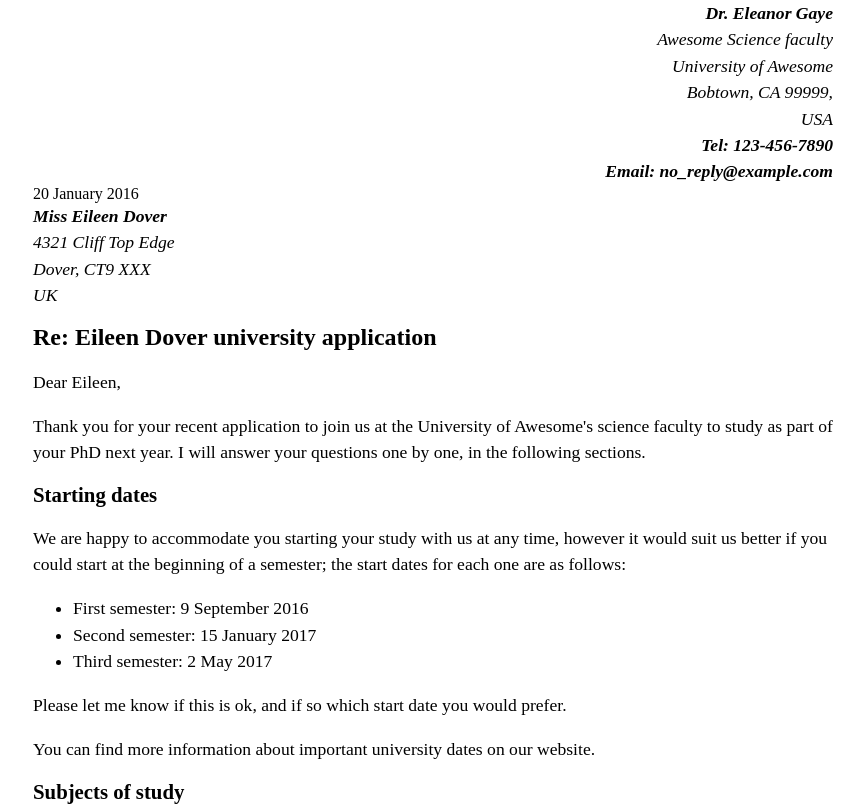
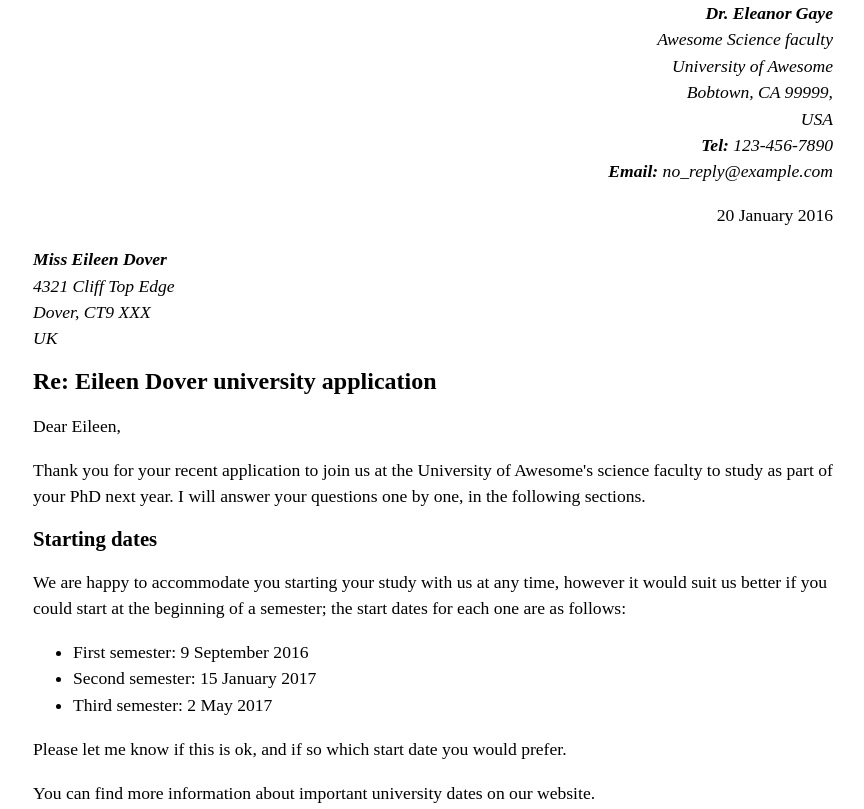
Before and after one commit to Sparkythedog22/INFT-1206.Assignment1, a plain HTML site: page index.html in a window 1280 px wide. Shown: the top 809 px of the page, without its empty margins (207-1071 px from the left). Drawn offline with Linux system fonts and the light colour scheme.

Commit message:
Added author meta, inlined stylesheet, and formatted document.

```diff
--- a/index.html
+++ b/index.html
@@ -6,13 +6,48 @@ Text of an E-Mail for Assignment 1.
 -->
 <!DOCTYPE html>
 <html lang="en">
+
 <head>
     <meta charset="utf-8">
-    <link rel="stylesheet" href="main.css">
+    <meta author="Dr. Eleanor Gaye">
+    <style>
+        body {
+            max-width: 800px;
+            margin: 0 auto;
+        }
+
+        .sender-column {
+            text-align: right;
+        }
+
+        h1 {
+            font-size: 1.5em;
+        }
+
+        h2 {
+            font-size: 1.3em;
+        }
+
+        p,
+        ul,
+        ol,
+        dl,
+        address {
+            font-size: 1.1em;
+        }
+
+        p,
+        li,
+        dd,
+        dt,
+        address {
+            line-height: 1.5;
+        }
+    </style>
     <title>Email to Dover</title>
 </head>
+
 <body>
-
 
     <address class="sender-column">
         <strong>Dr. Eleanor Gaye</strong><br>
@@ -20,11 +55,13 @@ Awesome Science faculty<br>
         University of Awesome<br>
         Bobtown, CA 99999,<br>
         USA<br>
-<strong>Tel: 123-456-7890</strong><br>
-<strong>Email: no_reply@example.com</strong>
+        <strong>Tel:</strong> 123-456-7890<br>
+        <strong>Email:</strong> no_reply@example.com
     </address>
 
-<date datetime="2016-01-20" class="sender-column">20 January 2016</date>
+    <p class="sender-column">
+        <date datetime="2016-01-20">20 January 2016</date>
+    </p>
 
     <address>
         <strong>Miss Eileen Dover</strong><br>
@@ -38,11 +75,13 @@ UK
 
     <p>Dear Eileen,</p>
 
-<p>Thank you for your recent application to join us at the University of Awesome's science faculty to study as part of your PhD next year. I will answer your questions one by one, in the following sections.</p>
+    <p>Thank you for your recent application to join us at the University of Awesome's science faculty to study as part
+        of your PhD next year. I will answer your questions one by one, in the following sections.</p>
 
     <h2>Starting dates</h2>
 
-<p>We are happy to accommodate you starting your study with us at any time, however it would suit us better if you could start at the beginning of a semester; the start dates for each one are as follows:</p>
+    <p>We are happy to accommodate you starting your study with us at any time, however it would suit us better if you
+        could start at the beginning of a semester; the start dates for each one are as follows:</p>
     <ul>
         <li>First semester: 9 September 2016</li>
         <li>Second semester: 15 January 2017</li>
@@ -54,38 +93,45 @@ UK
 
     <h2>Subjects of study</h2>
 
-<p>
-At the Awesome Science Faculty, we have a pretty open-minded research facility — as long as the subjects fall somewhere in the realm of science and technology. You seem like an intelligent, dedicated researcher, and just the kind of person we'd like to have on our team. Saying that, of the ideas you submitted we were most intrigued by are as follows, in order of priority:
-</p>
+    <p>At the Awesome Science Faculty, we have a pretty open-minded research facility — as long as the subjects fall
+        somewhere in the realm of science and technology. You seem like an intelligent, dedicated researcher, and just
+        the kind of person we'd like to have on our team. Saying that, of the ideas you submitted we were most intrigued
+        by are as follows, in order of priority:</p>
     <ol>
-<li>Measuring the effect on performance of funk bassplayers at temperatures exceeding 30°C (86°F), when the audience size exponentially increases (effect of 3 × 103 increasing to 3 × 104.)Turning H2O into wine, and the health benefits of Resveratrol (C14H12O3.)</li>
-<li>Measuring the effect on performance of funk bassplayers at temperatures exceeding 30°C (86°F), when the audience size exponentially increases (effect of 3 × 103 increasing to 3 × 104.)</li>
+        <li>Measuring the effect on performance of funk bassplayers at temperatures exceeding 30°C (86°F), when the
+            audience size exponentially increases (effect of 3 × 103 increasing to 3 × 104.)Turning H2O into wine, and
+            the health benefits of Resveratrol (C14H12O3.)</li>
+        <li>Measuring the effect on performance of funk bassplayers at temperatures exceeding 30°C (86°F), when the
+            audience size exponentially increases (effect of 3 × 103 increasing to 3 × 104.)</li>
         <li>HTML and CSS constructs for representing musical scores.</li>
     </ol>
-<p>
-So please can you provide more information on each of these subjects, including how long you'd expect the research to take, required staff and other resources, and anything else you think we'd need to know? Thanks.
-</p>
+    <p>So please can you provide more information on each of these subjects, including how long you'd expect the
+        research to take, required staff and other resources, and anything else you think we'd need to know? Thanks.</p>
 
 
     <h2>Exotic dance moves</h2>
 
-<p>
-Yes, you are right! As part of my post-doctorate work, I did study exotic tribal dances. To answer your question, my favourite dances are as follows, with definitions:
-</p>
+    <p>Yes, you are right! As part of my post-doctorate work, I did study exotic tribal dances. To answer your question,
+        my favourite dances are as follows, with definitions:</p>
     <dl>
         <dt>Polynesian chicken dance</dt>
-    <dd>A little known but very influential dance dating back as far as 300BC, a whole village would dance around in a circle like chickens, to encourage their livestock to be "fruitful".</dd>
+        <dd>A little known but very influential dance dating back as far as 300BC, a whole village would dance around in
+            a circle like chickens, to encourage their livestock to be "fruitful".</dd>
 
         <dt>Icelandic brownian shuffle</dt>
-    <dd>Before the Icelanders developed fire as a means of getting warm, they used to practice this dance, which involved huddling close together in a circle on the floor, and shuffling their bodies around in imperceptibly tiny, very rapid movements. One of my fellow students used to say that he thought this dance inspired modern styles such as Twerking.</dd>
+        <dd>Before the Icelanders developed fire as a means of getting warm, they used to practice this dance, which
+            involved huddling close together in a circle on the floor, and shuffling their bodies around in
+            imperceptibly tiny, very rapid movements. One of my fellow students used to say that he thought this dance
+            inspired modern styles such as Twerking.</dd>
 
         <dt>Arctic robot dance</dt>
-    <dd>An interesting example of historic misinformation, English explorers in the 1960s believed to have discovered a new dance style characterized by "robotic", stilted movements, being practiced by inhabitants of Northern Alaska and Canada. Later on however it was discovered that they were just moving like this because they were really cold.</dd>
+        <dd>An interesting example of historic misinformation, English explorers in the 1960s believed to have
+            discovered a new dance style characterized by "robotic", stilted movements, being practiced by inhabitants
+            of Northern Alaska and Canada. Later on however it was discovered that they were just moving like this
+            because they were really cold.</dd>
     </dl>
 
-<p>
-For more of my research, see my exotic dance research page.
-</p>
+    <p>For more of my research, see my exotic dance research page.</p>
 
     <p>
         Yours sincerely,<br>
@@ -97,4 +143,5 @@ University of Awesome motto: "Be awesome to each other." -- The memoirs of Bill
     </p>
 
 </body>
+
 </html>
```
Lines whose indentation alone changed are shown as unchanged.
